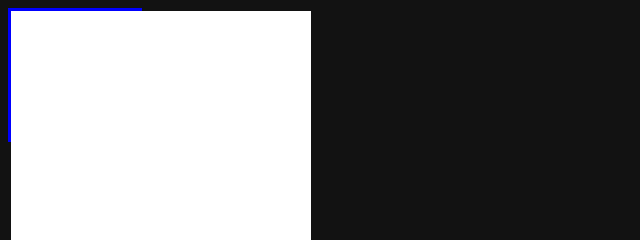
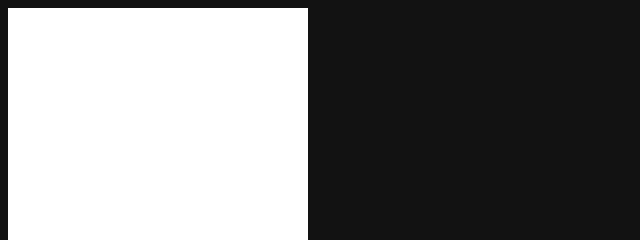
Before and after one commit to ReadabilityLOL/odin-etchasketch, a plain HTML site: page index.html in a window 1280 px wide. Shown: the top 240 px of the page, 0-640 px from the left. Drawn offline with Linux system fonts and the light colour scheme.

Commit message:
removed blue square that kept appearing

```diff
--- a/styles.css
+++ b/styles.css
@@ -6,8 +6,6 @@
 	display:flex;
 	width:16ch;
 	height:16ch;
-	border-style:solid;
-	border-color:#0000ff;
 }
 
 .size-select{
```
